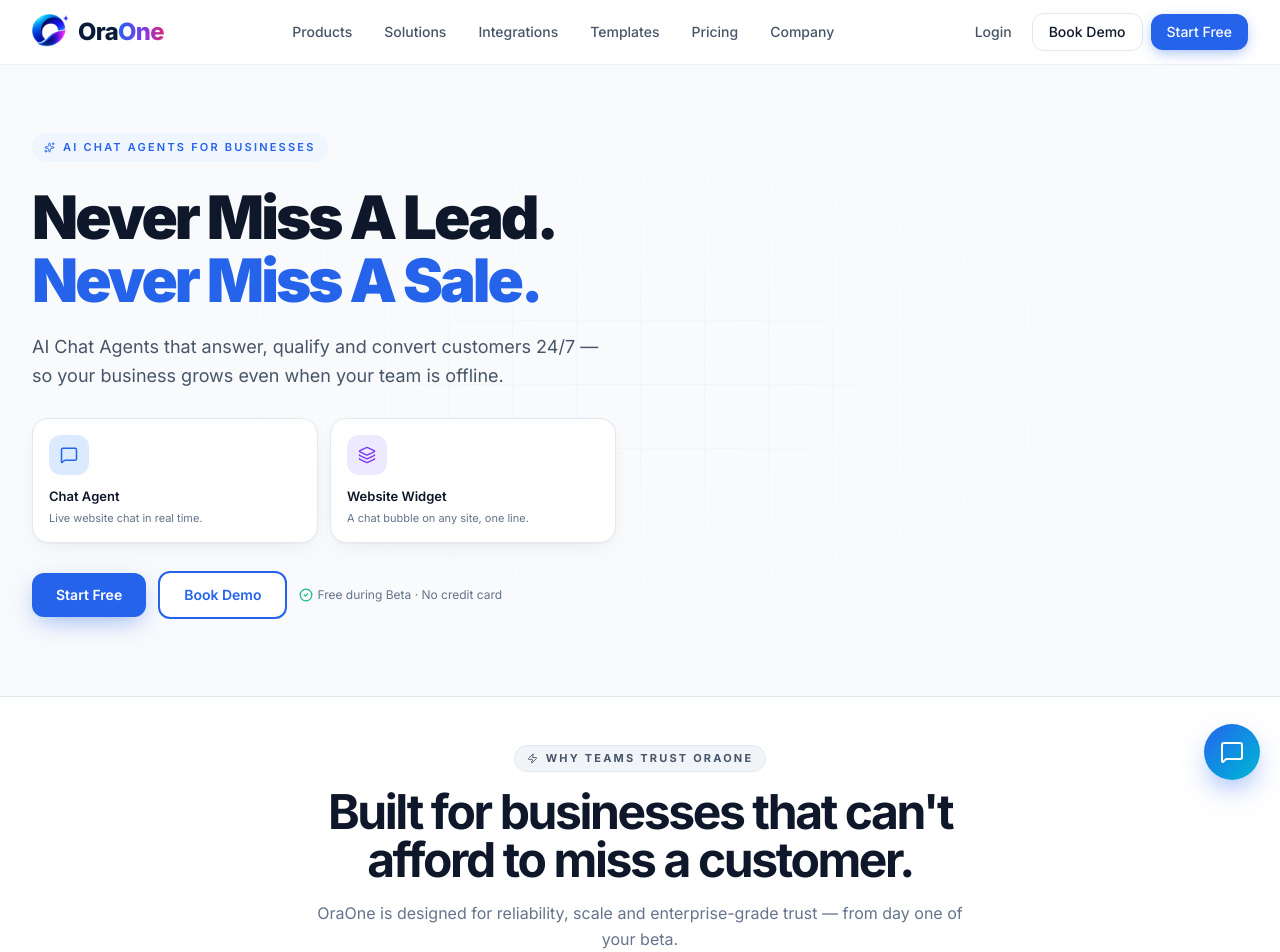
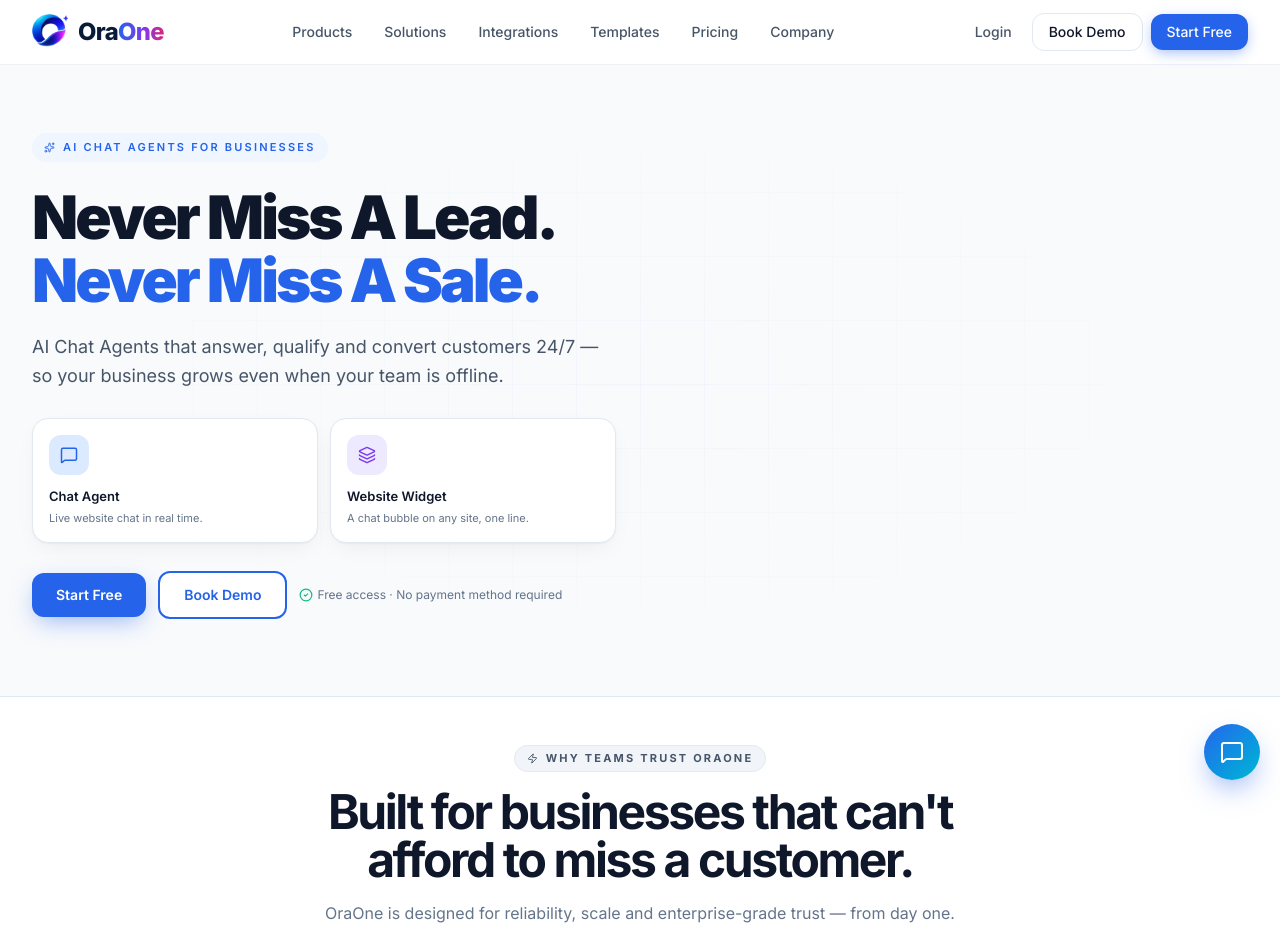
Before and after one commit to varunjakkampudi-tech/OraOne, a React (Vite) app in the folder frontend/: page / in a window 1280 px wide. Shown: the top 952 px of the page. Built offline with nearby package versions, Linux system fonts and the light colour scheme.

Commit message:
fix: remove stale beta pricing language

```diff
--- a/frontend/src/pages/marketing/Home.jsx
+++ b/frontend/src/pages/marketing/Home.jsx
@@ -379,7 +379,7 @@
                 </button>
                 <span className="text-xs text-[#64748B] inline-flex items-center gap-1">
                   <CheckCircle2 size={14} className="text-[#10B981]" /> Free
-                  during Beta · No credit card
+                  access · No payment method required
                 </span>
               </div>
             </motion.div>
@@ -412,7 +412,7 @@
             </h2>
             <p className="mt-4 text-[#64748B] leading-relaxed">
               OraOne is designed for reliability, scale and enterprise-grade
-              trust — from day one of your beta.
+              trust — from day one.
             </p>
           </motion.div>
 
@@ -626,7 +626,7 @@
             className="text-center max-w-2xl mx-auto mb-10"
           >
             <span className="inline-flex items-center gap-2 px-3 py-1.5 rounded-full bg-[#EFF6FF] text-[11px] font-bold tracking-[0.18em] text-[#2563EB] uppercase">
-              <Sparkles size={11} /> Free During Beta
+              <Sparkles size={11} /> Free Access · Billing Disabled
             </span>
             <h2 className="mt-4 text-3xl sm:text-4xl lg:text-5xl font-bold tracking-tighter text-[#0F172A]">
               Simple, transparent pricing.
@@ -678,7 +678,7 @@
                       $0
                     </span>
                     <span className="text-[12px] text-[#64748B]">
-                      / during Beta
+                      / current release
                     </span>
                   </div>
                   <p className="mt-1 text-[11.5px] text-[#64748B]">{p.post}</p>
@@ -757,12 +757,12 @@
                   Start growing 24/7.
                 </h2>
                 <p className="mt-4 text-white/85 max-w-md leading-relaxed">
-                  Deploy your AI chat agents in days, not months — free during
-                  Beta Access.
+                  Deploy your AI chat agents in days, not months — free in the
+                  current release.
                 </p>
                 <ul className="mt-6 flex flex-wrap gap-x-6 gap-y-2">
                   {[
-                    "Free Beta Access",
+                    "Free access for everyone",
                     "No credit card required",
                     "Cancel anytime",
                   ].map((b) => (
--- a/frontend/src/pages/marketing/Pricing.jsx
+++ b/frontend/src/pages/marketing/Pricing.jsx
@@ -218,7 +218,7 @@
           >
             <div className="flex items-start sm:items-center gap-3">
               <span className="px-2.5 py-1 rounded-md bg-[#2563EB] text-white text-[10px] font-bold tracking-[0.18em]">
-                BETA
+                FREE ACCESS
               </span>
               <p className="text-[13.5px] text-[#0F172A]">
                 <span className="font-semibold">Free access for everyone.</span>{" "}
```
